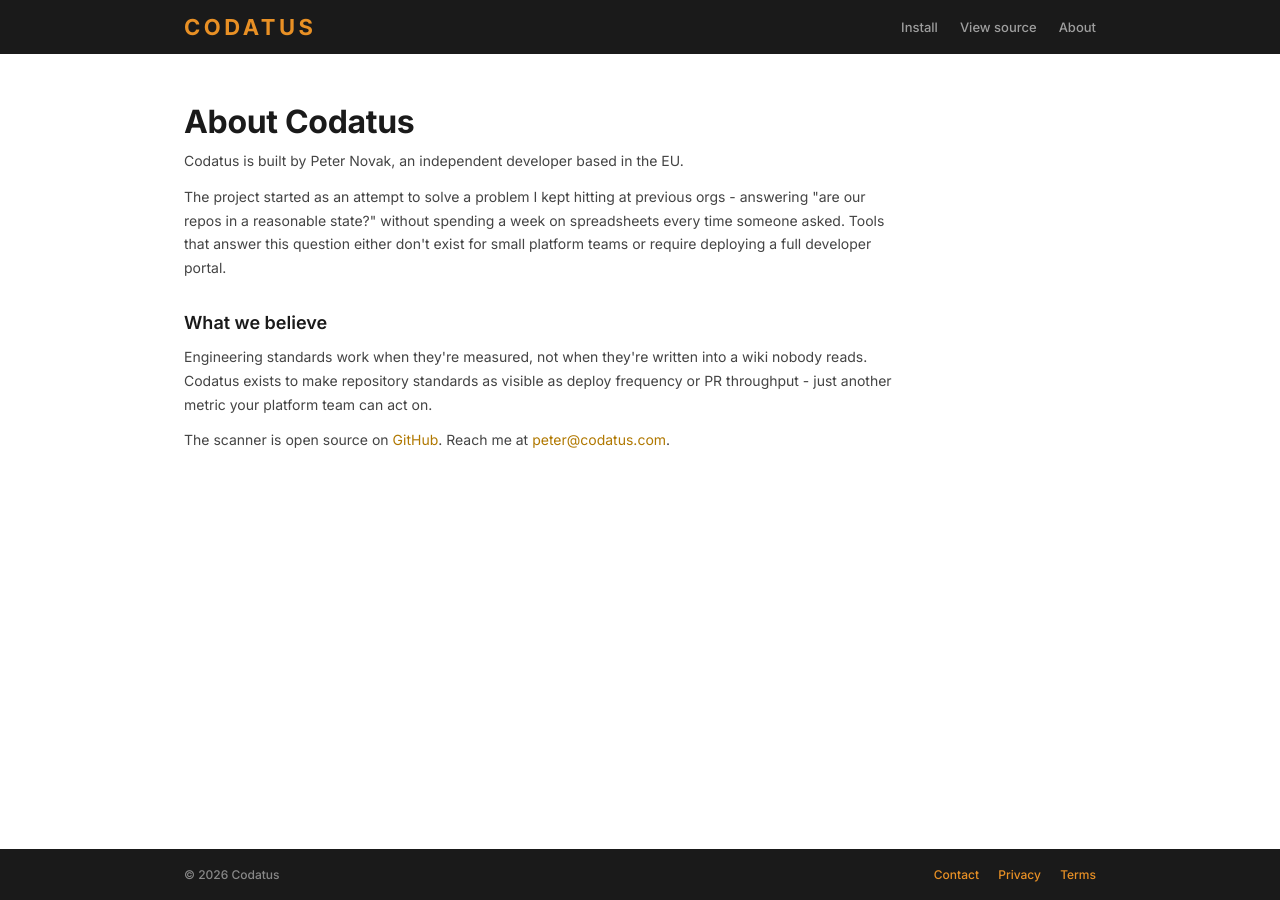
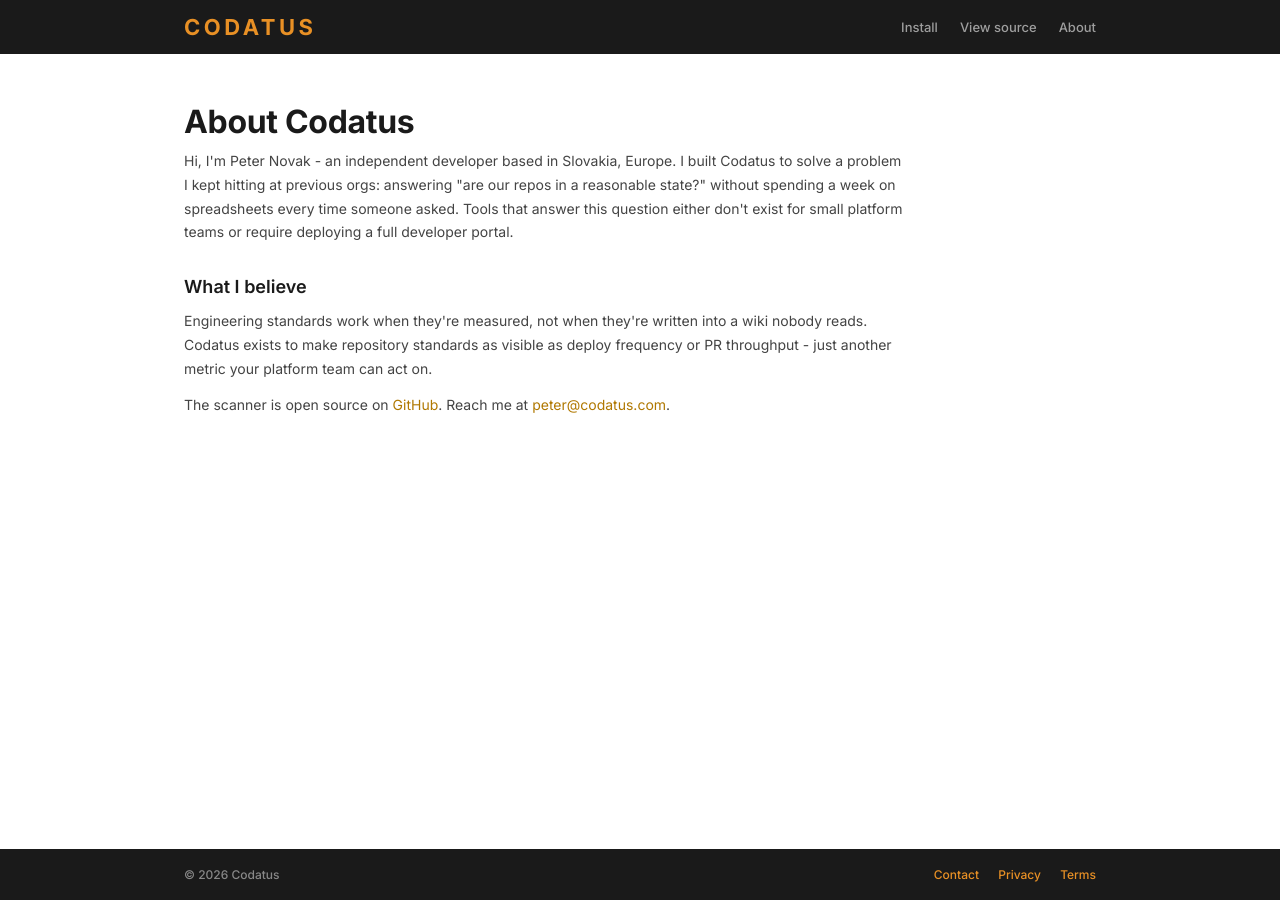
Before and after one commit to CodatusHQ/codatus.com, a Jekyll site: the page built from about/index.html, in a window 1280 px wide. Built offline with Jekyll 4.4.1, drawn with Linux system fonts in a browser that asks for light colours.

Commit message:
copy: rewrite About in singular first-person voice; Slovakia, Europe
Was a mix of passive ("Codatus is built by...") and first-person
("I kept hitting...") with a plural "What we believe" heading on a
one-person operation. Rewritten to a consistent first-person voice.
"EU" replaced with "Slovakia, Europe" per the location precision the
user wants on this page.

Co-Authored-By: Claude Opus 4.7 (1M context) <noreply@anthropic.com>

```diff
--- a/about/index.html
+++ b/about/index.html
@@ -1,7 +1,7 @@
 ---
 layout: default
 title: About - Codatus
-description: "Codatus is built by Peter Novak, an independent developer based in the EU. Engineering standards, made visible."
+description: "Codatus is built by Peter Novak, an independent developer based in Slovakia, Europe. Engineering standards, made visible."
 ---
 {% include topbar.html %}
 
@@ -9,11 +9,9 @@ description: "Codatus is built by Peter Novak, an independent developer based in
     <article class="content">
         <h1>About Codatus</h1>
 
-        <p>Codatus is built by Peter Novak, an independent developer based in the EU.</p>
+        <p>Hi, I'm Peter Novak - an independent developer based in Slovakia, Europe. I built Codatus to solve a problem I kept hitting at previous orgs: answering "are our repos in a reasonable state?" without spending a week on spreadsheets every time someone asked. Tools that answer this question either don't exist for small platform teams or require deploying a full developer portal.</p>
 
-        <p>The project started as an attempt to solve a problem I kept hitting at previous orgs - answering "are our repos in a reasonable state?" without spending a week on spreadsheets every time someone asked. Tools that answer this question either don't exist for small platform teams or require deploying a full developer portal.</p>
-
-        <h2>What we believe</h2>
+        <h2>What I believe</h2>
 
         <p>Engineering standards work when they're measured, not when they're written into a wiki nobody reads. Codatus exists to make repository standards as visible as deploy frequency or PR throughput - just another metric your platform team can act on.</p>
 
```
